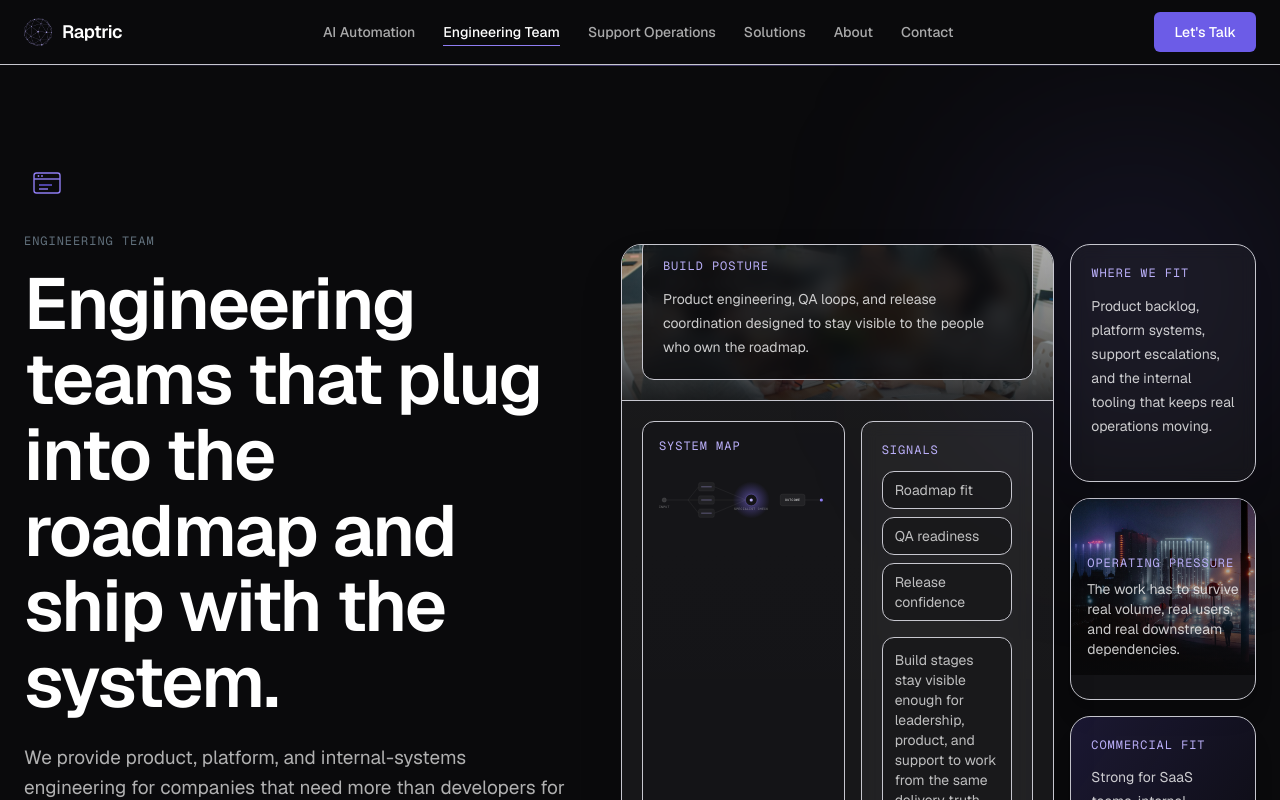
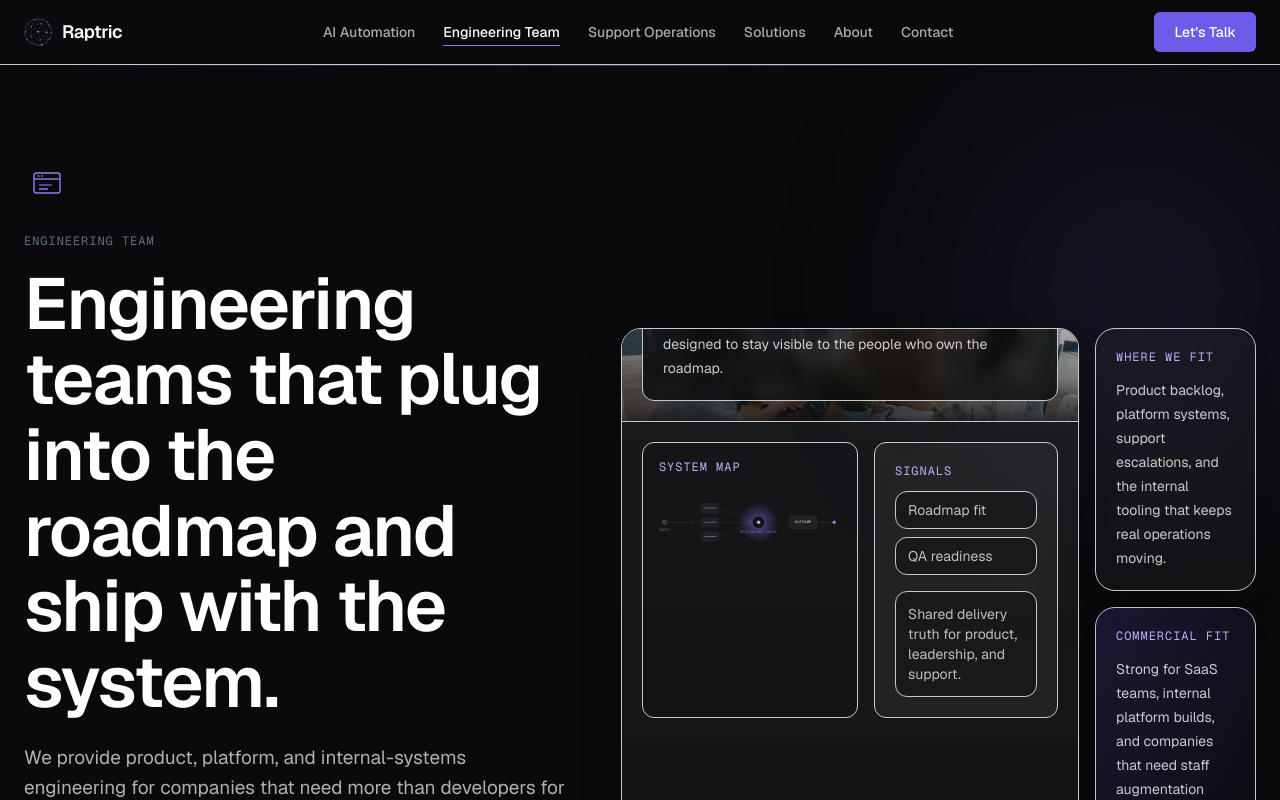
Before and after one commit to raptric/raptric.com, a Next.js app: page /engineering-team in a window 1280 px wide. Shown: the top 800 px of the page. Built offline with nearby package versions, Linux system fonts and the light colour scheme.

Commit message:
Tighten engineering layout sections

```diff
--- a/app/engineering-team/page.tsx
+++ b/app/engineering-team/page.tsx
@@ -182,9 +182,9 @@ export default function EngineeringTeam() {
             </div>
           </div>
 
-          <div className="grid gap-4 lg:grid-cols-[0.7fr_0.3fr]">
+          <div className="grid gap-4 lg:grid-cols-[0.74fr_0.26fr]">
             <div className="relative overflow-hidden rounded-[var(--radius-lg)] border border-mist-50/12 bg-mist-50/[0.04] shadow-2xl">
-              <div className="grid min-h-[480px] grid-rows-[0.58fr_0.42fr]">
+              <div className="grid min-h-[460px] grid-rows-[0.54fr_0.46fr]">
                 <div className="relative overflow-hidden border-b border-mist-50/10">
                   <Image
                     src="/photos/hero-team.jpg"
@@ -217,7 +217,7 @@ export default function EngineeringTeam() {
                   <div className="rounded-[var(--radius-md)] border border-mist-50/12 bg-mist-50/[0.05] p-5 backdrop-blur">
                     <p className="label text-signal-300">Signals</p>
                     <div className="mt-3 grid gap-2 text-sm text-mist-50/72">
-                      {["Roadmap fit", "QA readiness", "Release confidence"].map((item) => (
+                      {["Roadmap fit", "QA readiness"].map((item) => (
                         <div
                           key={item}
                           className="rounded-md border border-mist-50/10 bg-ink-950/36 px-3 py-2"
@@ -227,7 +227,7 @@ export default function EngineeringTeam() {
                       ))}
                     </div>
                     <div className="mt-4 rounded-md border border-mist-50/10 bg-ink-950/36 px-3 py-3 text-sm text-mist-50/72">
-                      Build stages stay visible enough for leadership, product, and support to work from the same delivery truth.
+                      Shared delivery truth for product, leadership, and support.
                     </div>
                   </div>
                 </div>
@@ -241,24 +241,6 @@ export default function EngineeringTeam() {
                   Product backlog, platform systems, support escalations, and
                   the internal tooling that keeps real operations moving.
                 </p>
-              </div>
-              <div className="overflow-hidden rounded-[var(--radius-lg)] border border-mist-50/12 bg-ink-900 shadow-xl">
-                <div className="relative h-44">
-                  <Image
-                    src="/photos/dark-city.jpg"
-                    alt="Night systems view reflecting engineering scale and complexity"
-                    fill
-                    sizes="(min-width: 1024px) 16vw, 92vw"
-                    className="object-cover"
-                  />
-                  <div className="absolute inset-0 bg-gradient-to-t from-ink-950/85 to-transparent" />
-                  <div className="absolute bottom-4 left-4 right-4">
-                    <p className="label text-signal-300">Operating pressure</p>
-                    <p className="mt-2 text-sm text-mist-50/78">
-                      The work has to survive real volume, real users, and real downstream dependencies.
-                    </p>
-                  </div>
-                </div>
               </div>
               <div className="rounded-[var(--radius-lg)] border border-mist-50/12 bg-gradient-to-br from-signal-500/18 to-transparent p-5 shadow-xl">
                 <p className="label text-signal-300">Commercial fit</p>
@@ -377,7 +359,7 @@ export default function EngineeringTeam() {
               <div className="grid gap-5 md:grid-cols-[0.62fr_0.38fr]">
                 <div className="rounded-[var(--radius-lg)] border border-mist-50/10 bg-mist-50/[0.04] p-5">
                   <p className="label text-signal-300">Build path</p>
-                  <div className="mt-5 grid gap-3 sm:grid-cols-4">
+                  <div className="mt-5 grid gap-3 sm:grid-cols-2">
                     {["Roadmap", "Build", "QA", "Release"].map((item) => (
                       <div
                         key={item}
@@ -459,10 +441,10 @@ export default function EngineeringTeam() {
         <Container className="py-18 md:py-22">
           <div className="grid gap-10 md:grid-cols-[0.92fr_1.08fr] md:gap-16">
             <div className="overflow-hidden rounded-[var(--radius-lg)] border border-ink-200 bg-ink-950 text-mist-50 shadow-xl">
-              <div className="relative min-h-[420px]">
+              <div className="relative">
                 <div className="absolute inset-0 bg-[radial-gradient(circle_at_top_left,rgba(108,92,231,0.34),transparent_32%),radial-gradient(circle_at_bottom_right,rgba(108,92,231,0.16),transparent_28%),linear-gradient(180deg,#0b0b0f,#12121a)]" />
                 <div className="absolute right-0 top-0 h-64 w-64 rounded-full bg-signal-500/14 blur-[110px]" />
-                <div className="absolute inset-x-0 bottom-0 p-7">
+                <div className="relative p-7">
                   <Eyebrow className="text-signal-300">What teams bring us in to fix</Eyebrow>
                   <h2 className="mt-4 text-h1 font-semibold">
                     Engineering gaps turn into operational problems fast.
```
